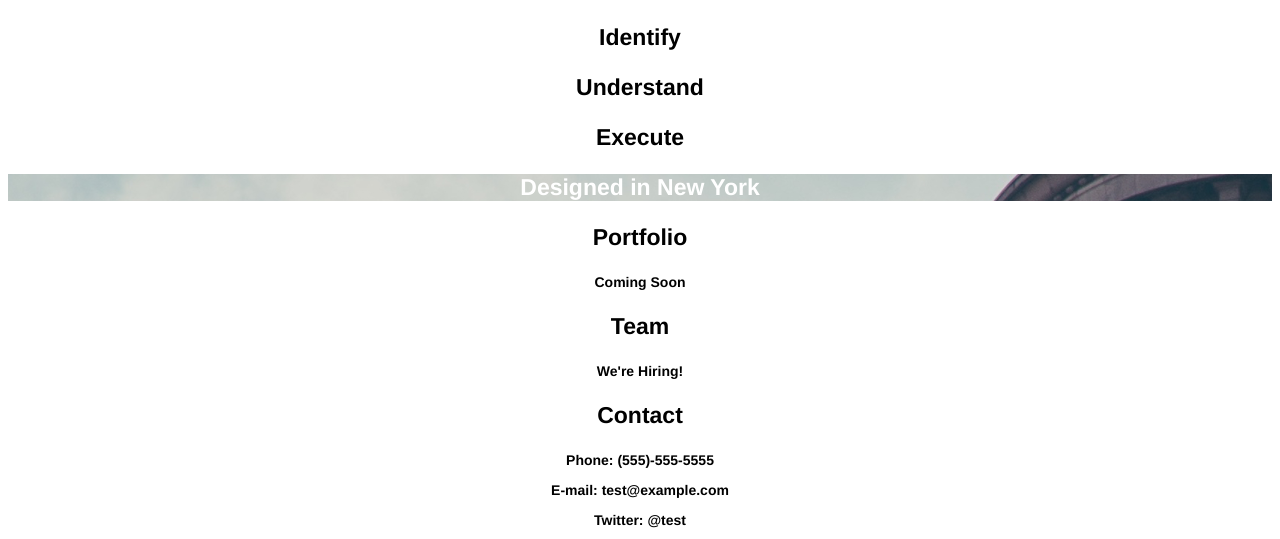
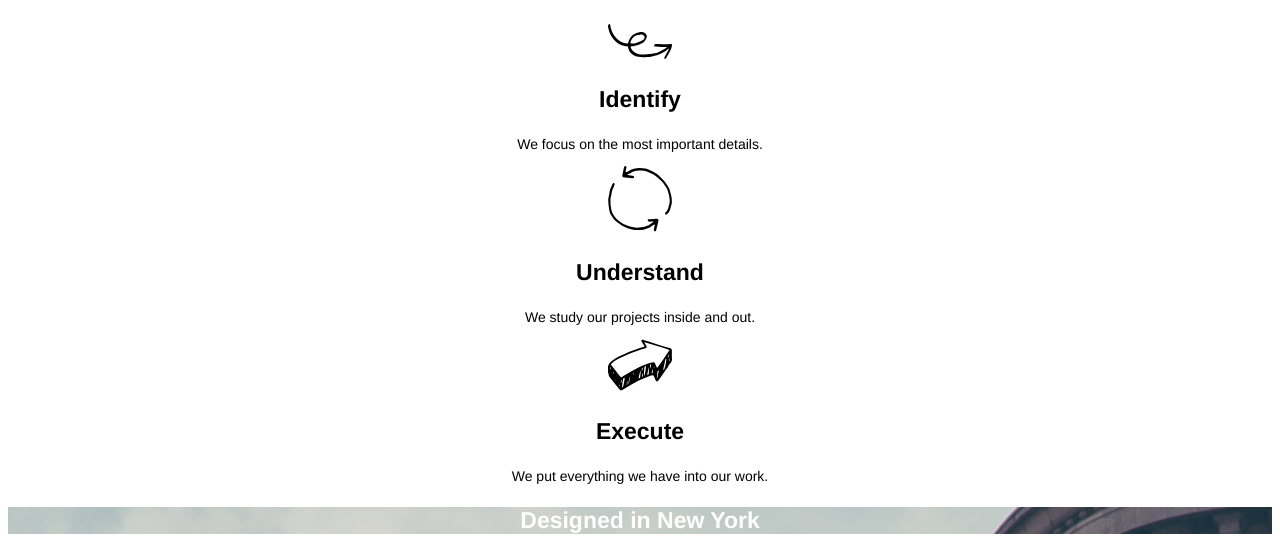
Before and after one commit to PIADBO/Broadway, a plain HTML site: page index.html in a window 1280 px wide. Shown: the part 401-940 px from the top of the page. Drawn offline with Linux system fonts and the light colour scheme.

Commit message:
Mofify HTML, CSS, Images

```diff
--- a/index.html
+++ b/index.html
@@ -24,9 +24,15 @@
 
     <div id="about">
       <h2>Our Process</h2>
+      <img src="./resources/images/identify.svg" alt="arrow">
       <h3>Identify</h3>
+      <p>We focus on the most important details.</p>
+      <img src="./resources/images/understand.svg" alt="2 arrows">
       <h3>Understand</h3>
+      <p>We study our projects inside and out.</p>
+      <img src="./resources/images/execute.svg" alt="big arrow">
       <h3>Execute</h3>
+      <p>We put everything we have into our work.</p>
 
     </div>
 
--- a/resources/css/style.css
+++ b/resources/css/style.css
@@ -1,12 +1,19 @@
 html {
-  font-family: "Helvetica";
+  font-family: "Helvetica", sans-serif;
   text-align: center;
-  font-weight: bold;
+
 }
 
 .header {
   background-image: url(./images_css/the-flatiron-building.png);
   color: white;
+}
+
+h1,
+a,
+h2,
+h3 {
+  font-weight: bold;
 }
 
 h1 {
@@ -16,6 +23,7 @@ h1 {
 a {
   font-size: 18px;
   color: white;
+
 }
 
 h2 {
@@ -42,4 +50,5 @@ span {
 .footer {
   background-color: dimgray;
   color: white;
+  text-align: left;
 }
```
